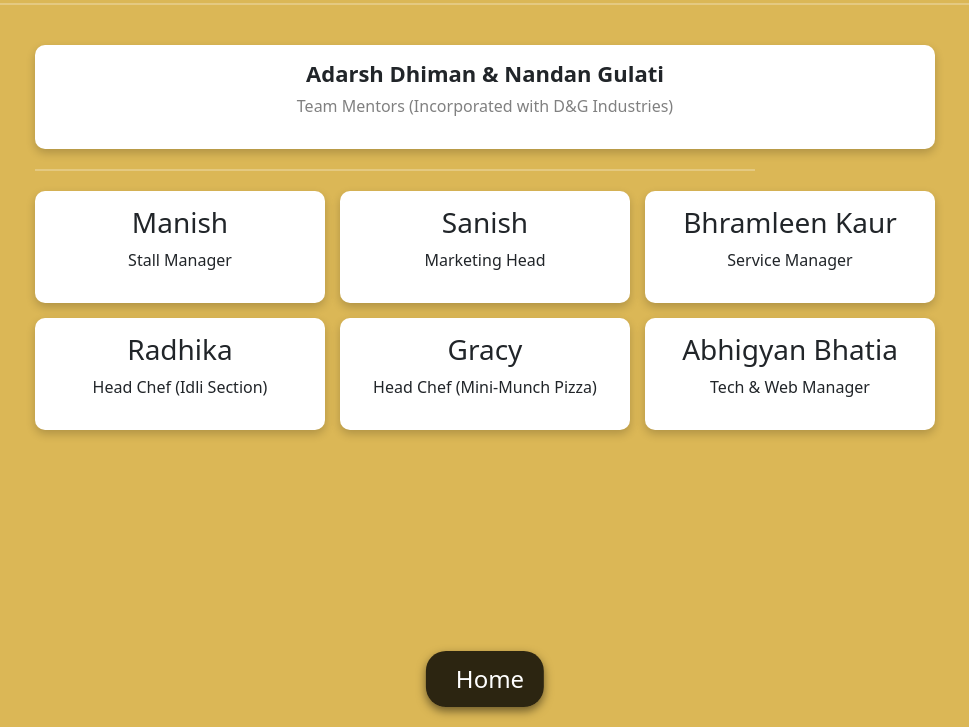
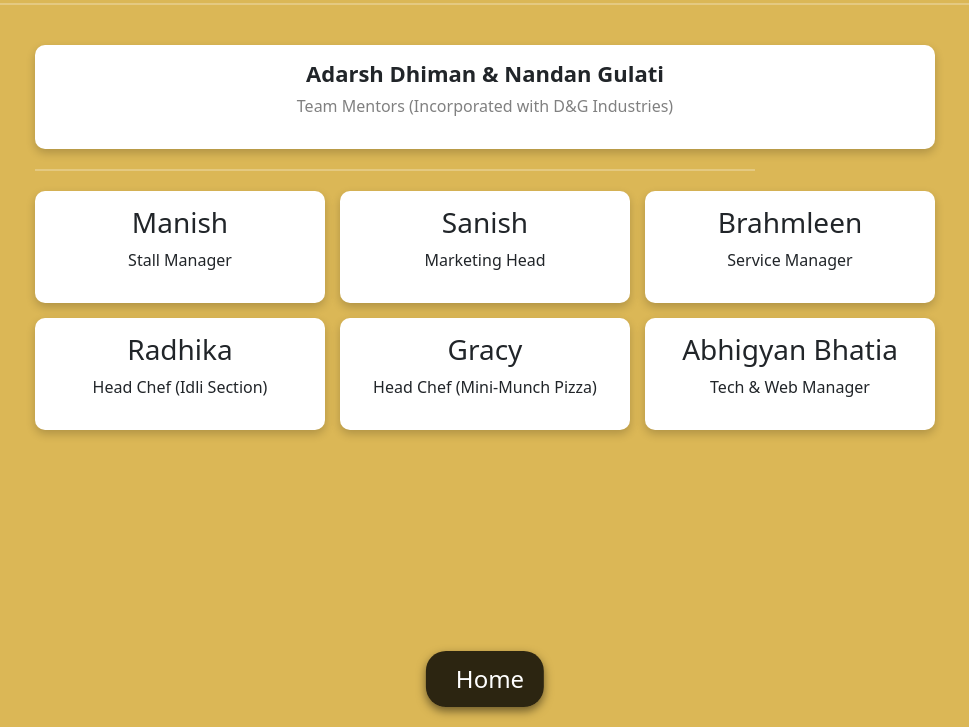
Before and after one commit to host-adarshdhiman-me/food, a plain HTML site: page team.html in a window 1280 px wide. Shown: the part 73-800 px from the top of the page, without its empty margins (155-1124 px from the left). Drawn offline with nearby package versions, Linux system fonts and the light colour scheme; some icons are missing.

Commit message:
team.html

```diff
--- a/team.html
+++ b/team.html
@@ -105,7 +105,7 @@
                 <p>Marketing Head</p>
             </div>
             <div class="team-member">
-                <h3>Bhramleen Kaur</h3>
+                <h3>Brahmleen</h3>
                 <p>Service Manager</p>
             </div>
             <div class="team-member">
```
